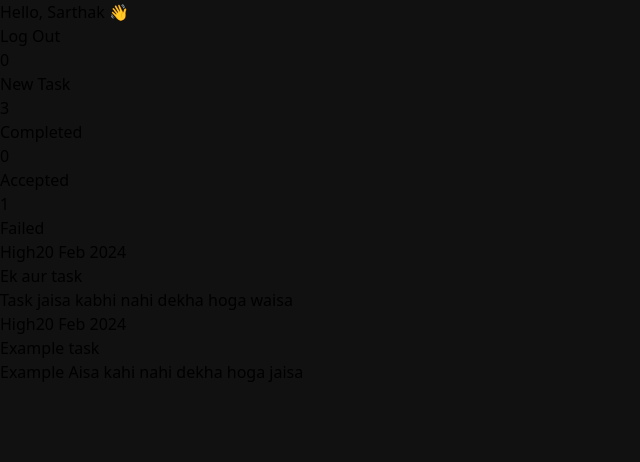
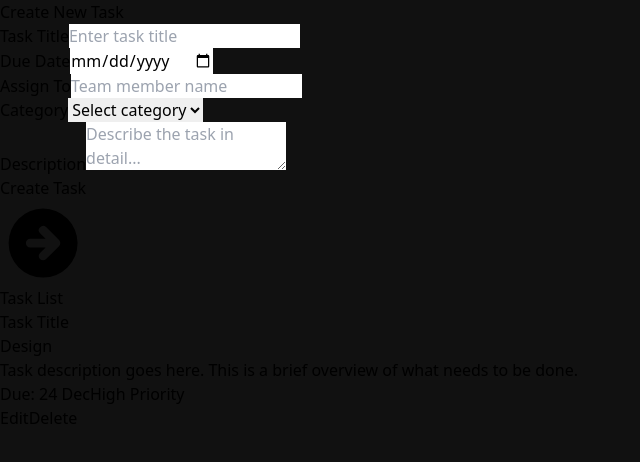
Before and after one commit to nadeemtadvi/Workflow, a React (Vite) app: page / in a window 1280 px wide. Shown: the top 462 px of the page, without its empty margins (0-640 px from the left). Built offline with nearby package versions, Linux system fonts and the light colour scheme.

Commit message:
made login admin and dashboard ui

```diff
--- a/src/App.css
+++ b/src/App.css
@@ -6,3 +6,6 @@
 body {
   background-color: #111;
 }
+#task-container::-webkit-scrollbar {
+  display: none;
+}
--- a/src/App.jsx
+++ b/src/App.jsx
@@ -2,12 +2,14 @@ import React from 'react'
 import './App.css'
 import Login from './components/Auth/Login'
 import Dashboard from './components/Dashboard/Dashboard'
+import Admin from './components/Dashboard/Admin'
 
 const App = () => {
   return (
     <>
     {/* <Login/> */}
-    <Dashboard/>
+    {/* <Dashboard/> */}
+    <Admin/>
     </>
   )
 }
--- a/src/components/Dashboard/Admin.jsx
+++ b/src/components/Dashboard/Admin.jsx
@@ -1,9 +1,168 @@
-import React from 'react'
+import React, { useState } from "react";
 
 const Admin = () => {
+  const [form, setForm] = useState({
+    title: "",
+    description: "",
+    date: "",
+    assignTo: "",
+    category: "",
+  });
+
+  const handleChange = (e) => {
+    const { name, value } = e.target;
+    setForm({ ...form, [name]: value });
+  };
+
+  const handleSubmit = (e) => {
+    e.preventDefault();
+    console.log("Task Created:", form);
+  };
+
   return (
-    <div>Admin</div>
-  )
-}
+    <div className="min-h-screen p-4 md:p-8 max-w-7xl mx-auto text-white">
+      {/* Create Task Section */}
+      <div className="bg-gray-900/50 backdrop-blur-lg rounded-xl shadow-xl p-6">
+        <h2 className="text-2xl font-bold mb-8 text-center">Create New Task</h2>
 
-export default Admin
+        <form onSubmit={handleSubmit} className="space-y-6">
+          <div className="grid md:grid-cols-2 gap-6">
+            {/* Left Column */}
+            <div className="space-y-4">
+              <div>
+                <label htmlFor="title" className="block text-sm font-medium mb-1">
+                  Task Title
+                </label>
+                <input
+                  type="text"
+                  id="title"
+                  name="title"
+                  placeholder="Enter task title"
+                  value={form.title}
+                  onChange={handleChange}
+                  className="w-full p-3 bg-gray-800/50 rounded-lg border border-gray-700/50 focus:ring-2 focus:ring-blue-500 transition-all"
+                />
+              </div>
+
+              <div>
+                <label htmlFor="date" className="block text-sm font-medium mb-1">
+                  Due Date
+                </label>
+                <input
+                  type="date"
+                  id="date"
+                  name="date"
+                  value={form.date}
+                  onChange={handleChange}
+                  className="w-full p-3 bg-gray-800/50 rounded-lg border border-gray-700/50 focus:ring-2 focus:ring-blue-500 transition-all"
+                />
+              </div>
+
+              <div>
+                <label htmlFor="assignTo" className="block text-sm font-medium mb-1">
+                  Assign To
+                </label>
+                <input
+                  type="text"
+                  id="assignTo"
+                  name="assignTo"
+                  placeholder="Team member name"
+                  value={form.assignTo}
+                  onChange={handleChange}
+                  className="w-full p-3 bg-gray-800/50 rounded-lg border border-gray-700/50 focus:ring-2 focus:ring-blue-500 transition-all"
+                />
+              </div>
+
+              <div>
+                <label htmlFor="category" className="block text-sm font-medium mb-1">
+                  Category
+                </label>
+                <select
+                  id="category"
+                  name="category"
+                  value={form.category}
+                  onChange={handleChange}
+                  className="w-full p-3 bg-gray-800/50 rounded-lg border border-gray-700/50 focus:ring-2 focus:ring-blue-500 transition-all"
+                >
+                  <option value="">Select category</option>
+                  <option value="design">Design</option>
+                  <option value="development">Development</option>
+                  <option value="marketing">Marketing</option>
+                  <option value="research">Research</option>
+                </select>
+              </div>
+            </div>
+
+            {/* Right Column */}
+            <div className="space-y-4">
+              <div className="h-full">
+                <label htmlFor="description" className="block text-sm font-medium mb-1">
+                  Description
+                </label>
+                <textarea
+                  id="description"
+                  name="description"
+                  placeholder="Describe the task in detail..."
+                  value={form.description}
+                  onChange={handleChange}
+                  className="w-full h-[calc(100%-2rem)] p-3 bg-gray-800/50 rounded-lg border border-gray-700/50 focus:ring-2 focus:ring-blue-500 transition-all resize-none"
+                ></textarea>
+              </div>
+            </div>
+          </div>
+
+          <div className="flex justify-end mt-6">
+            <button
+              type="submit"
+              className="px-6 py-3 bg-blue-600 hover:bg-blue-700 rounded-lg font-medium transition-colors duration-200 flex items-center gap-2"
+            >
+              <span>Create Task</span>
+              <svg xmlns="http://www.w3.org/2000/svg" className="h-5 w-5" viewBox="0 0 20 20" fill="currentColor">
+                <path fillRule="evenodd" d="M10 18a8 8 0 100-16 8 8 0 000 16zm3.707-8.707l-3-3a1 1 0 00-1.414 1.414L10.586 9H7a1 1 0 100 2h3.586l-1.293 1.293a1 1 0 101.414 1.414l3-3a1 1 0 000-1.414z" clipRule="evenodd" />
+              </svg>
+            </button>
+          </div>
+        </form>
+      </div>
+
+      {/* Task List Section */}
+      <div className="mt-8 bg-gray-900/50 backdrop-blur-lg rounded-xl shadow-xl p-6">
+        <h2 className="text-2xl font-bold mb-6">Task List</h2>
+
+        <div className="grid gap-4 sm:grid-cols-2 lg:grid-cols-3">
+          {/* Task Card */}
+          <div className="bg-gray-800/50 rounded-xl p-4 hover:shadow-lg transition-all duration-200">
+            <div className="flex justify-between items-start mb-3">
+              <h3 className="text-lg font-semibold">Task Title</h3>
+              <span className="px-3 py-1 text-xs font-medium bg-blue-500/20 text-blue-400 rounded-full">
+                Design
+              </span>
+            </div>
+
+            <p className="text-gray-400 text-sm mb-4 line-clamp-2">
+              Task description goes here. This is a brief overview of what needs to be done.
+            </p>
+
+            <div className="flex flex-col gap-2 sm:flex-row sm:justify-between sm:items-center">
+              <div className="flex flex-wrap gap-2 text-xs text-gray-400">
+                <span className="px-2 py-1 bg-gray-700/50 rounded-full">Due: 24 Dec</span>
+                <span className="px-2 py-1 bg-red-500/20 text-red-400 rounded-full">High Priority</span>
+              </div>
+
+              <div className="flex gap-2">
+                <button className="p-2 text-sm text-blue-400 hover:bg-blue-500/10 rounded-lg transition-colors">
+                  Edit
+                </button>
+                <button className="p-2 text-sm text-red-400 hover:bg-red-500/10 rounded-lg transition-colors">
+                  Delete
+                </button>
+              </div>
+            </div>
+          </div>
+        </div>
+      </div>
+    </div>
+  );
+};
+
+export default Admin;
--- a/src/components/Dashboard/Dashboard.jsx
+++ b/src/components/Dashboard/Dashboard.jsx
@@ -6,6 +6,24 @@ const Dashboard = () => {
       priority: "High",
       title: "Ek aur task",
       description: "Task jaisa kabhi nahi dekha hoga waisa",
+      date: "20 Feb 2024",
+    },
+    {
+      priority: "High",
+      title: "Example task",
+      description: "Example Aisa kahi nahi dekha hoga jaisa",
+      date: "20 Feb 2024",
+    },
+    {
+      priority: "High",
+      title: "Example task",
+      description: "Example Aisa kahi nahi dekha hoga jaisa",
+      date: "20 Feb 2024",
+    },
+    {
+      priority: "High",
+      title: "Example task",
+      description: "Example Aisa kahi nahi dekha hoga jaisa",
       date: "20 Feb 2024",
     },
     {
@@ -24,7 +42,7 @@ const Dashboard = () => {
         </button>
       </div>
 
-      <div className="p-4 space-y-4">
+      <div className="p-4 ">
         {/* Task Overview Cards */}
         <div className="grid grid-cols-2 md:grid-cols-4 gap-4">
           <div className="bg-blue-500 text-center p-4 rounded-lg shadow-lg">
@@ -45,12 +63,12 @@ const Dashboard = () => {
           </div>
         </div>
 
-        {/* Task List */}
-        <div className="space-y-4">
+        <div className="mt-10">
+          <div id="task-container" className=" flex gap-6 items-center flex-nowrap overflow-x-auto">
             {tasks.map((task, index) => (
               <div
                 key={index}
-              className="bg-gray-800 p-4 rounded-lg shadow-lg border-l-4 border-red-500"
+                className="flex-shrink-0 w-[300px] h-[200px] bg-gray-800 p-4 rounded-lg shadow-lg border-l-4 border-red-500"
               >
                 <div className="flex justify-between items-center">
                   <span className="bg-red-500 text-white text-xs px-2 py-1 rounded">
@@ -65,6 +83,7 @@ const Dashboard = () => {
           </div>
         </div>
       </div>
+    </div>
   );
 };
 
```
Lines whose indentation alone changed are shown as unchanged.
